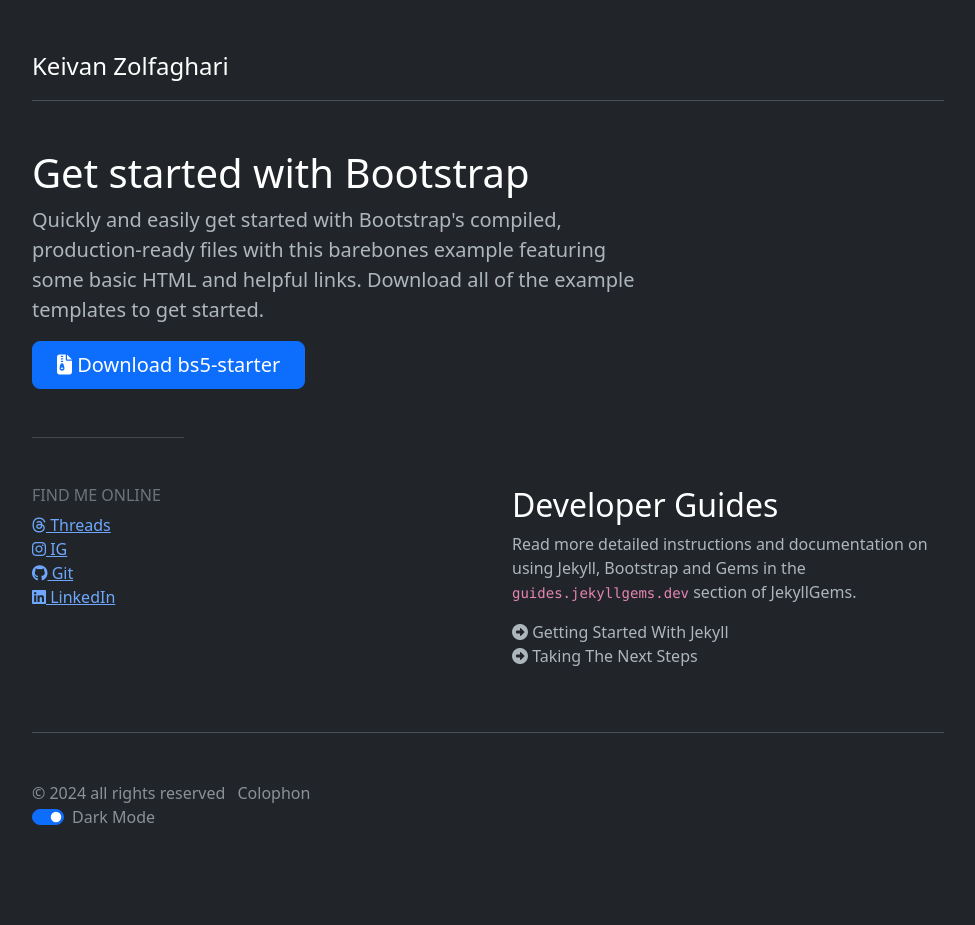
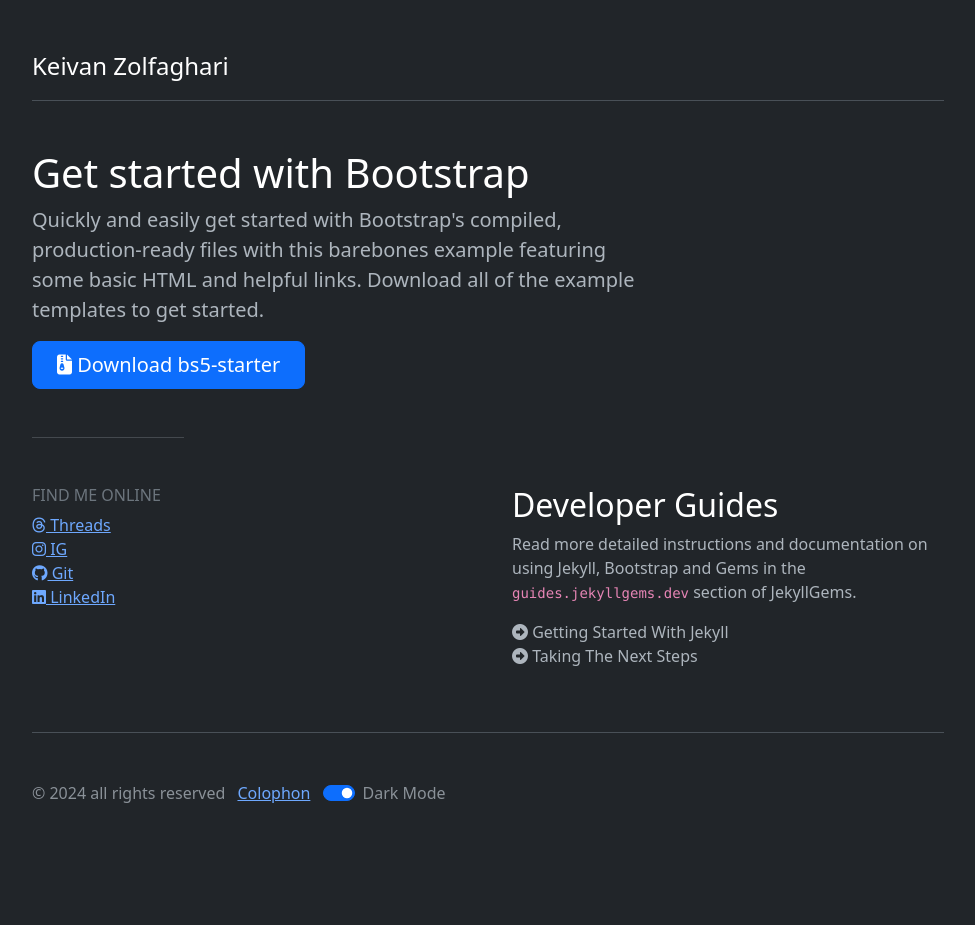
Before and after one commit to keivanz/keivanz.github.io, a Jekyll site: the page built from index.md, in a window 1280 px wide. Shown: the whole page, without its empty margins (152-1127 px from the left). Built offline with Jekyll 4.4.1, drawn with Linux system fonts in a browser that asks for light colours; nearby versions of some CDN libraries; after the commit the page ends 903 px from its top, so only the background shows below that.

Commit message:
update footer

```diff
--- a/_includes/footer.html
+++ b/_includes/footer.html
@@ -1,10 +1,12 @@
 <footer class="pt-5 my-5 text-body-secondary border-top">
   <ul class="list-inline">
     <li class="list-inline-item">&copy; {{ site.time | date: '%Y' }} all rights reserved</li>
-    <li class="list-inline-item">Colophon</li>
-    <li class="list-inline-item form-check form-switch">
-      <input class="form-check-input" type="checkbox" id="darkModeSwitch" checked>
-      <label class="form-check-label" for="darkModeSwitch">Dark Mode</label>
+    <li class="list-inline-item"><a href="tbd">Colophon</a></li>
+    <li class="list-inline-item">
+      <div class="form-check form-switch">
+        <input class="form-check-input" type="checkbox" id="darkModeSwitch" checked>
+        <label class="form-check-label" for="darkModeSwitch">Dark Mode</label>
+      </div>
     </li>
   </ul>
 </footer>
```
